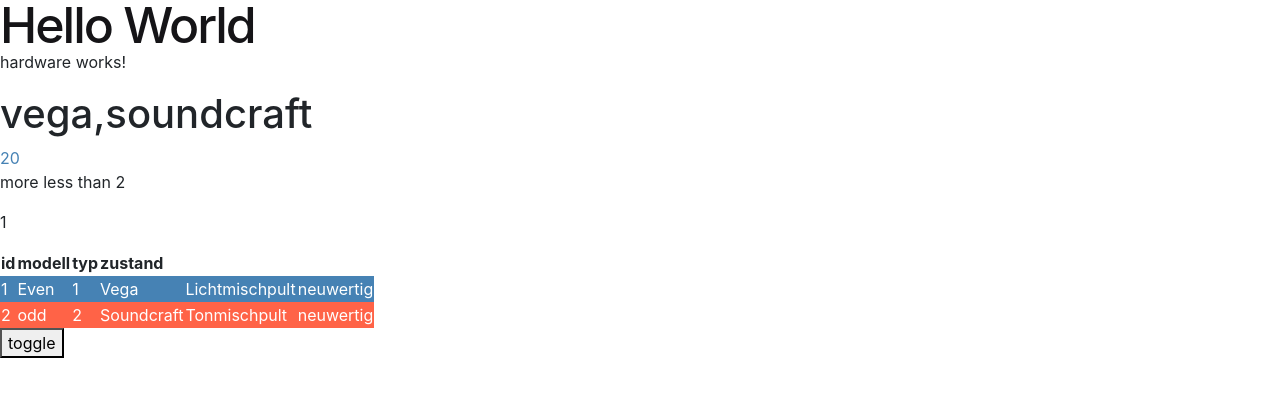
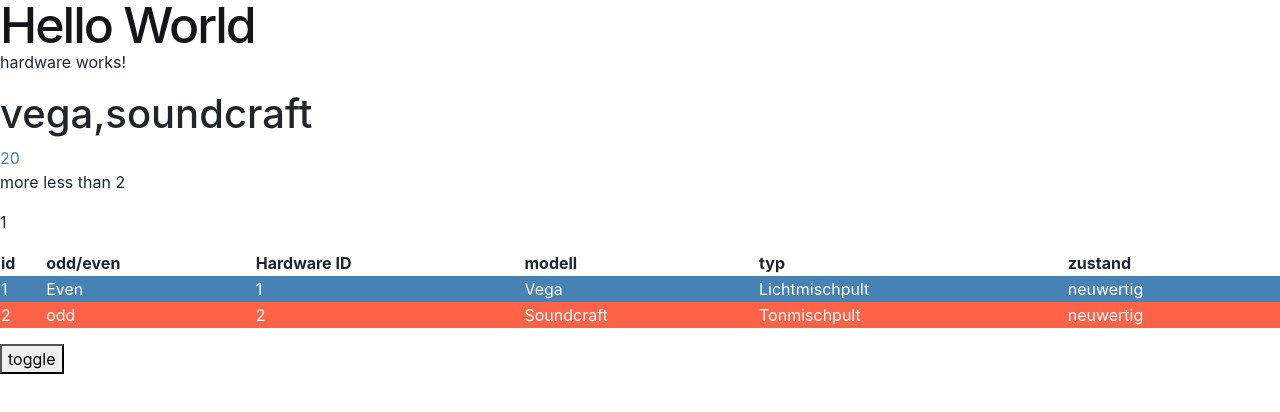
Before and after one commit to JKB0DY/Webapp, an Angular app in the folder Angular-webapp/: page / in a window 1280 px wide. Shown: the top 412 px of the page. Built offline with nearby package versions, Linux system fonts and the light colour scheme.

Commit message:
init bootstrap

```diff
--- a/Angular-webapp/src/app/hardware/hardware.component.html
+++ b/Angular-webapp/src/app/hardware/hardware.component.html
@@ -10,9 +10,11 @@
 	<p>more less than 2</p>
 	<p>{{ hardwareList[0].hardware[0].id }}</p>
 	<!-- {{hardwareList}} -->
-	<table>
+	<table class="table">
 		<tr>
 			<th>id</th>
+			<th>odd/even</th>
+			<th>Hardware ID</th>
 			<th>modell</th>
 			<th>typ</th>
 			<th>zustand</th>
```
